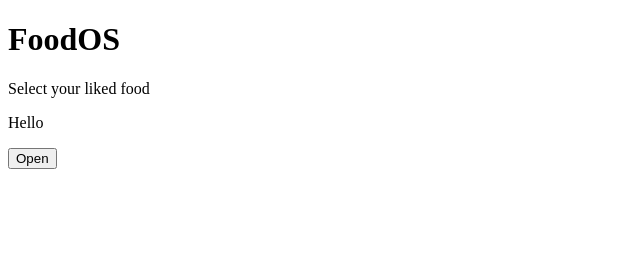
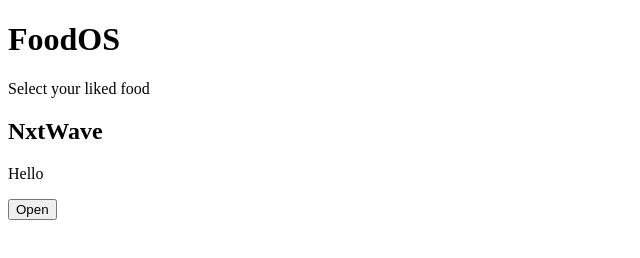
Before and after one commit to Preetham-18-06/PhotoGallery, a plain HTML site: page index.html in a window 1280 px wide. Shown: the whole page, without its empty margins (0-640 px from the left). Drawn offline with Linux system fonts and the light colour scheme.

Commit message:
Add heading 'NxtWave' to index.html

```diff
--- a/index.html
+++ b/index.html
@@ -7,6 +7,7 @@
     <div class="card">
         <h1 class="main-heading"> FoodOS </h1>
         <p class="paragraph">Select your liked food</p>
+        <h2>NxtWave</h2>
         <p>Hello</p>
         <button class="button">Open</button>
     </div>
```
